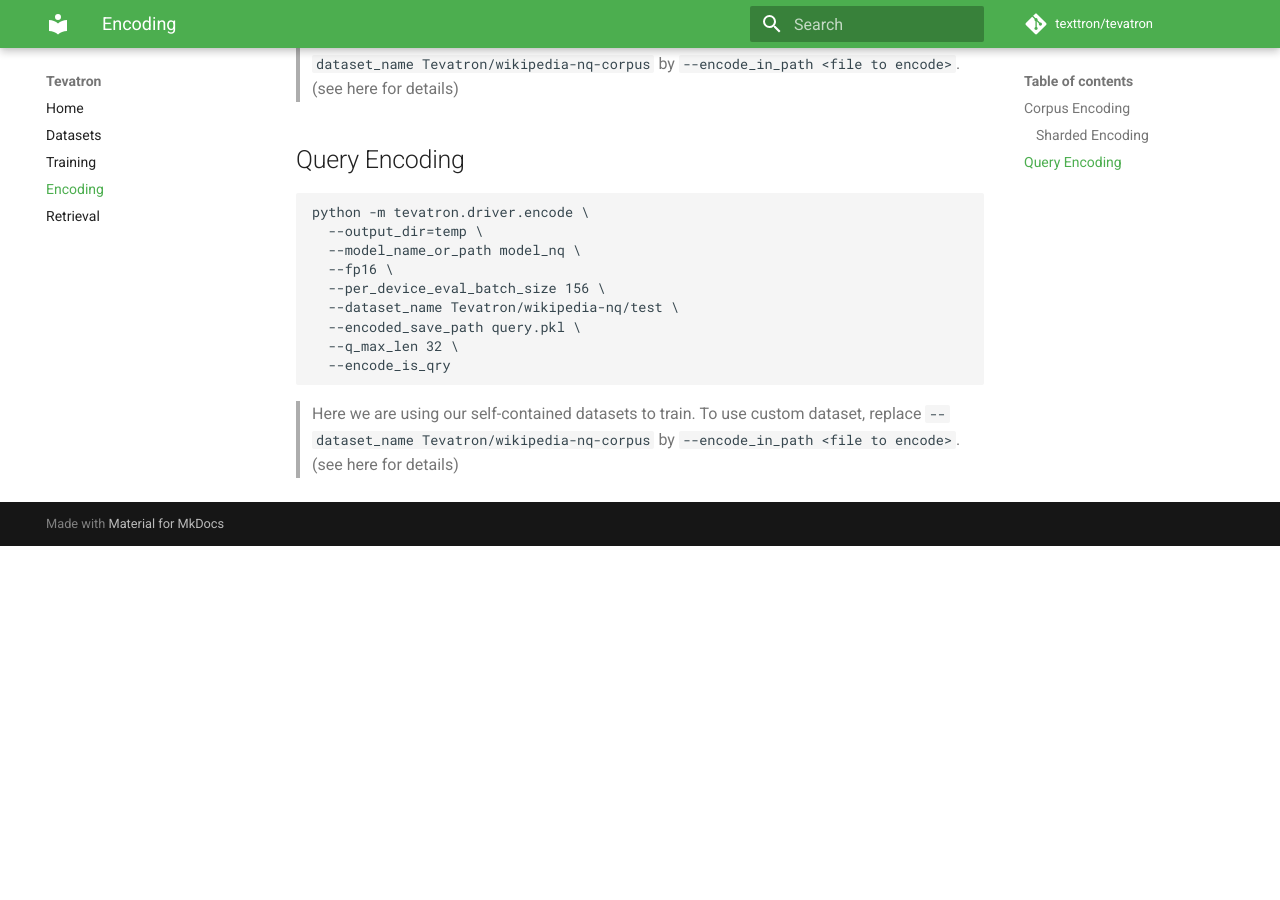
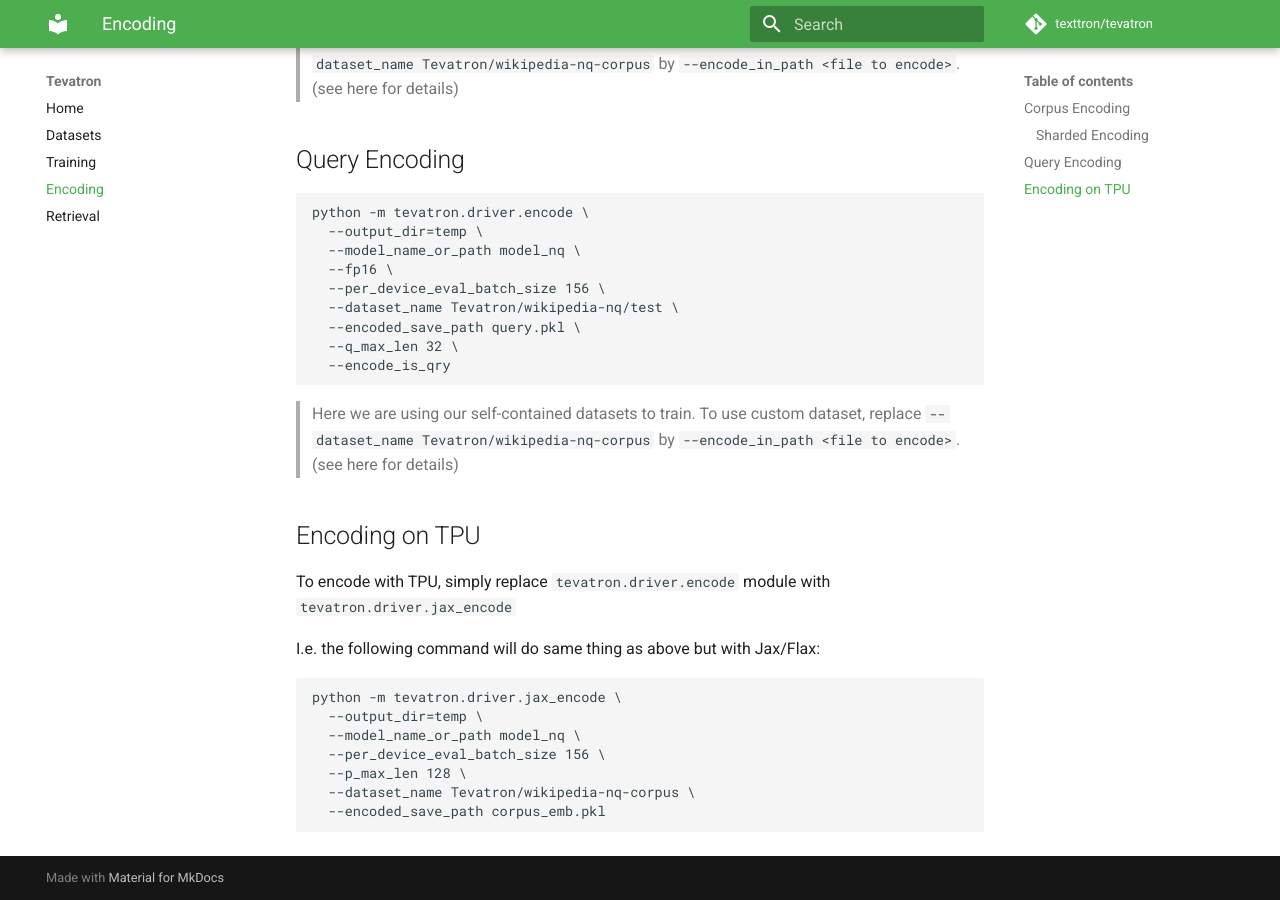
Before and after one commit to texttron/tevatron, an MkDocs documentation site: the page built from docs/encoding.md, in a window 1280 px wide and 900 px high, scrolled down 850 px. Built offline with MkDocs 1.6.1 and Material for MkDocs 9.7.7, drawn with Linux system fonts in a browser that asks for light colours; comment, search, counter and statistics services are not loaded; before the commit the page ends 1396 px from its top, so only the background shows below that.

Commit message:
add jax encoding doc

````diff
--- a/docs/encoding.md
+++ b/docs/encoding.md
@@ -53,3 +53,19 @@ python -m tevatron.driver.encode \
 > Here we are using our self-contained datasets to train.
 To use custom dataset, replace `--dataset_name Tevatron/wikipedia-nq-corpus` by
 > `--encode_in_path <file to encode>`. (see here for details)
+
+
+## Encoding on TPU
+To encode with TPU, simply replace `tevatron.driver.encode` module with
+`tevatron.driver.jax_encode`
+
+I.e. the following command will do same thing as above but with Jax/Flax:
+```
+python -m tevatron.driver.jax_encode \
+  --output_dir=temp \
+  --model_name_or_path model_nq \
+  --per_device_eval_batch_size 156 \
+  --p_max_len 128 \
+  --dataset_name Tevatron/wikipedia-nq-corpus \
+  --encoded_save_path corpus_emb.pkl
+```
````
Also changed, not shown: docs/training.md (+1 -1 lines).
